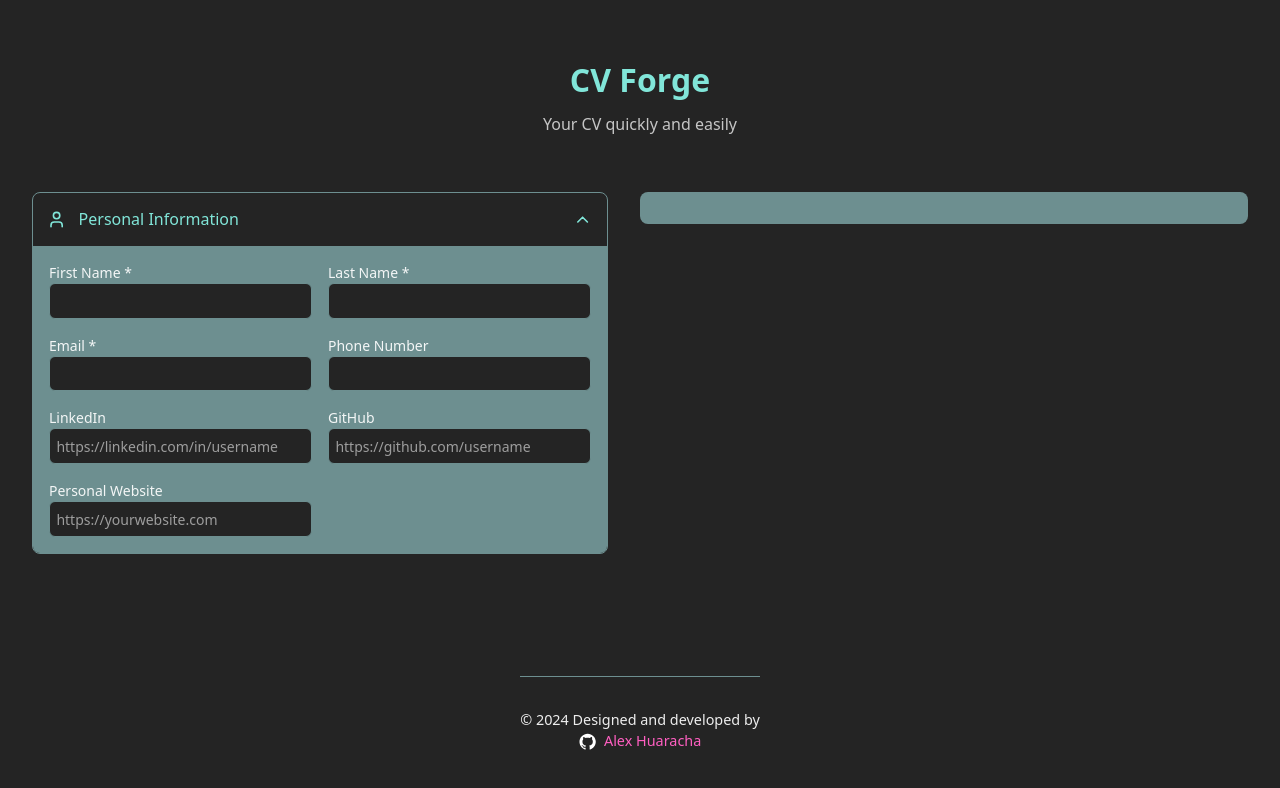
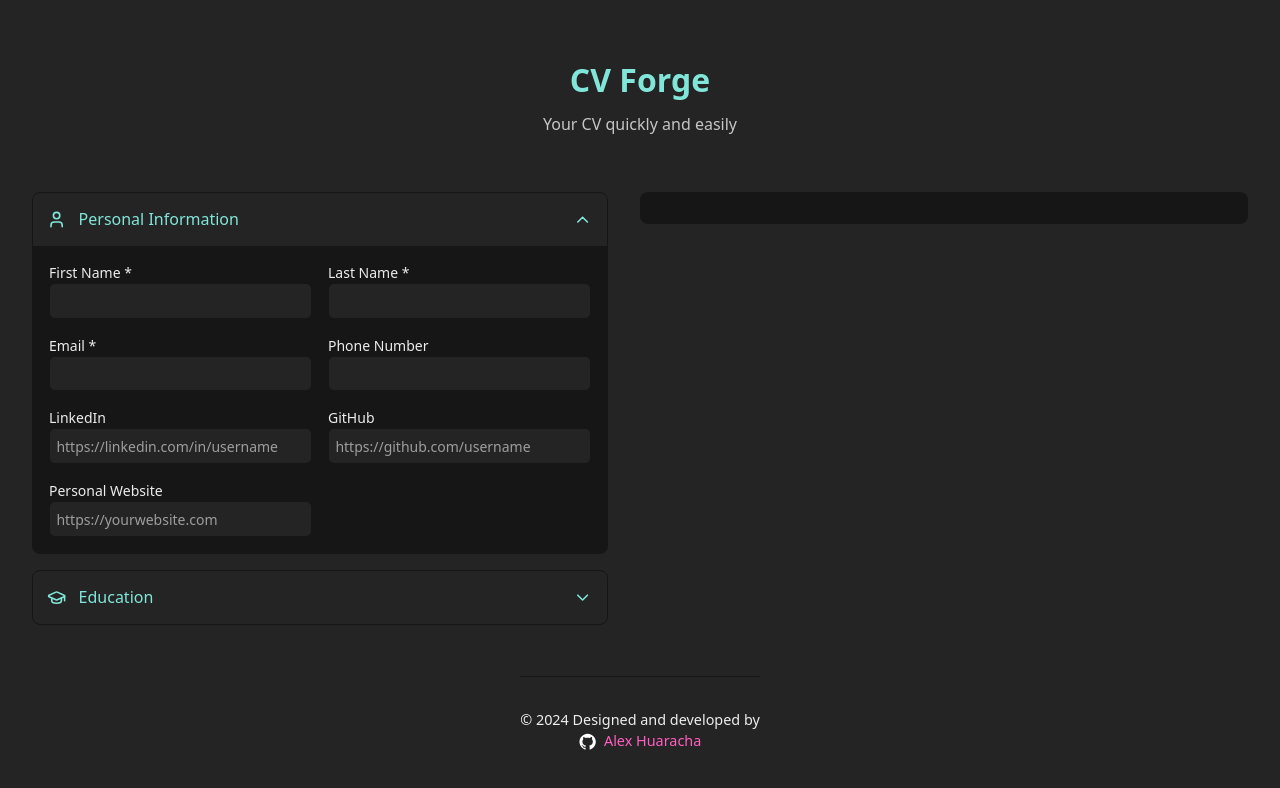
Before and after one commit to Alex-Huaracha/cv-forge, a React (Vite) app: page / in a window 1280 px wide. Shown: the top 788 px of the page. Built offline with nearby package versions, Linux system fonts and the light colour scheme.

Commit message:
feat: add ExperienceSection component and integrate into App; update PersonalInfo for autocomplete attributes; modify index exports and adjust CSS variables

```diff
--- a/src/App.jsx
+++ b/src/App.jsx
@@ -1,6 +1,10 @@
 import { useState } from 'react';
 import './App.css';
-import { AccordionSection, PersonalInfo } from './components';
+import {
+  AccordionSection,
+  PersonalInfo,
+  ExperienceSection,
+} from './components';
 
 function App() {
   const [data, setData] = useState({
@@ -66,6 +70,23 @@ function App() {
     console.log(`Updated ${section}:`, newData);
   };
 
+  const educationFields = [
+    { name: 'university', label: 'University/School', type: 'text' },
+    { name: 'degree', label: 'Degree/Title', type: 'text' },
+    { name: 'descriptions', label: 'Descriptions', type: 'textarea' },
+    { name: 'startDate', label: 'Start Date', type: 'text' },
+    { name: 'endDate', label: 'End Date', type: 'text' },
+    { name: 'location', label: 'Location', type: 'text' },
+  ];
+
+  // const workFields = [
+  //   { name: 'company', label: 'Company', type: 'text' },
+  //   { name: 'position', label: 'Position Title', type: 'text' },
+  //   { name: 'startDate', label: 'Start Date', type: 'text' },
+  //   { name: 'endDate', label: 'End Date', type: 'text' },
+  //   { name: 'location', label: 'Location', type: 'text' },
+  // ];
+
   return (
     <>
       {/* Header */}
@@ -76,6 +97,7 @@ function App() {
       {/* Main */}
       <div className="cv-container">
         <div className="cv-editor">
+          {/* Personal Information */}
           <AccordionSection
             icon="person"
             title="Personal Information"
@@ -86,6 +108,25 @@ function App() {
               onChange={(newData) =>
                 handleSectionUpdate('personalInfo', newData)
               }
+            />
+          </AccordionSection>
+          {/* Education */}
+          <AccordionSection icon="education" title="Education">
+            <ExperienceSection
+              items={data.education}
+              onUpdateItems={(updated) =>
+                handleSectionUpdate('education', updated)
+              }
+              initialItemData={{
+                id: '',
+                university: '',
+                degree: '',
+                startDate: '',
+                endDate: '',
+                location: '',
+              }}
+              fields={educationFields}
+              sectionTitle="Education"
             />
           </AccordionSection>
         </div>
--- /dev/null
+++ b/src/components/ExperienceSection/ExperienceSection.jsx
@@ -0,0 +1,75 @@
+export function ExperienceSection({
+  items,
+  onUpdateItems,
+  initialItemData,
+  fields,
+  sectionTitle,
+}) {
+  const handleAdd = () => {
+    const newItem = { ...initialItemData, id: crypto.randomUUID() };
+    onUpdateItems([...items, newItem]);
+  };
+
+  const handleChange = (id, fieldName, value) => {
+    const updatedItems = items.map((item) => {
+      if (item.id === id) {
+        return { ...item, [fieldName]: value };
+      }
+      return item;
+    });
+    onUpdateItems(updatedItems);
+  };
+
+  const handleDelete = (id) => {
+    const filteredItems = items.filter((item) => item.id !== id);
+    onUpdateItems(filteredItems);
+  };
+
+  return (
+    <div className="experience-section">
+      <h3>{sectionTitle}</h3>
+
+      {items.map((item) => (
+        <div key={item.id} className="entry-form">
+          {fields.map((field) => (
+            <div key={field.name} className="form-group">
+              <label htmlFor={`${item.id}-${field.name}`}>{field.label}</label>
+              {field.type === 'textarea' ? (
+                <textarea
+                  id={`${item.id}-${field.name}`}
+                  placeholder={field.label}
+                  value={item[field.name]}
+                  onChange={(e) =>
+                    handleChange(item.id, field.name, e.target.value)
+                  }
+                  rows="4"
+                />
+              ) : (
+                <input
+                  type={field.type}
+                  id={`${item.id}-${field.name}`}
+                  placeholder={field.label}
+                  value={item[field.name]}
+                  onChange={(e) =>
+                    handleChange(item.id, field.name, e.target.value)
+                  }
+                />
+              )}
+            </div>
+          ))}
+
+          <button
+            onClick={() => handleDelete(item.id)}
+            className="delete-button"
+          >
+            Delete
+          </button>
+        </div>
+      ))}
+
+      <button onClick={handleAdd} className="add-button">
+        Add {sectionTitle}
+      </button>
+    </div>
+  );
+}
--- a/src/components/PersonalInfo/PersonalInfo.jsx
+++ b/src/components/PersonalInfo/PersonalInfo.jsx
@@ -39,7 +39,7 @@ export function PersonalInfo({ data, onChange }) {
             type="email"
             id="email"
             name="email"
-            autocomplete="email"
+            autoComplete="email"
             value={data.email}
             onChange={handleInputChange}
             required
@@ -51,7 +51,7 @@ export function PersonalInfo({ data, onChange }) {
             type="tel"
             id="phone"
             name="phone"
-            autocomplete="tel"
+            autoComplete="tel"
             value={data.phone}
             onChange={handleInputChange}
           />
--- a/src/components/index.js
+++ b/src/components/index.js
@@ -1,3 +1,3 @@
 export * from './AccordionSection/AccordionSection';
 export * from './PersonalInfo/PersonalInfo';
-// export * from './Education/Education';
+export * from './ExperienceSection/ExperienceSection';
--- a/src/index.css
+++ b/src/index.css
@@ -1,7 +1,7 @@
 :root {
   /* Colors */
   --bg-primary: #242424;
-  --bg-secondary: #6d8f90;
+  --bg-secondary: #00000065;
 
   /* Text color */
   --text-color: #ffffffeb;
```
Also changed, not shown: src/assets/icons.svg, src/components/ExperienceSection/ExperienceSection.css (added).
